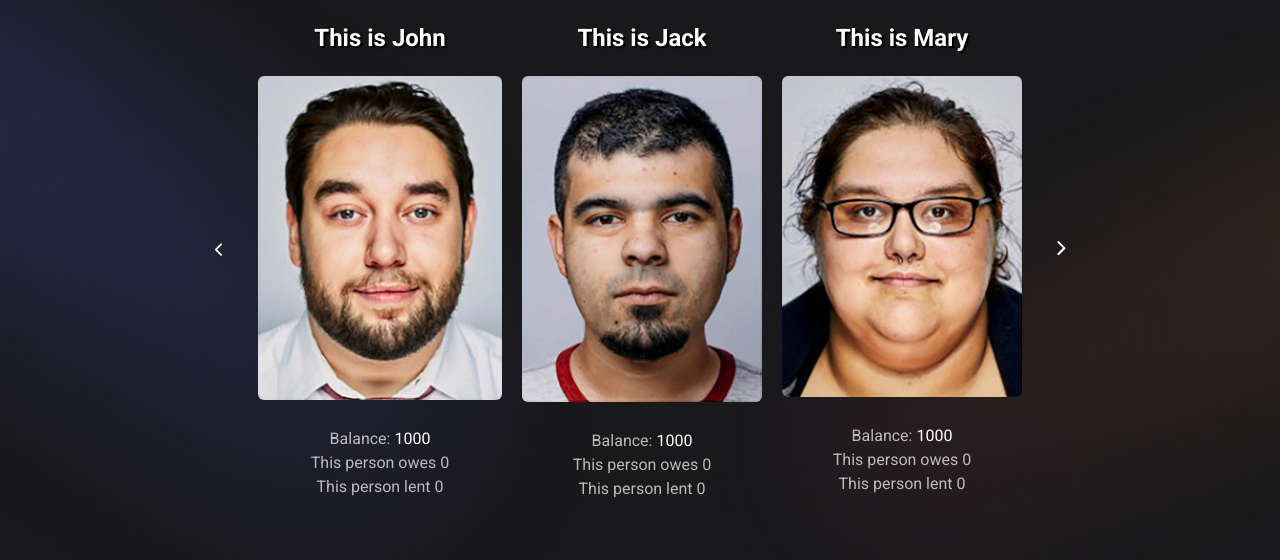
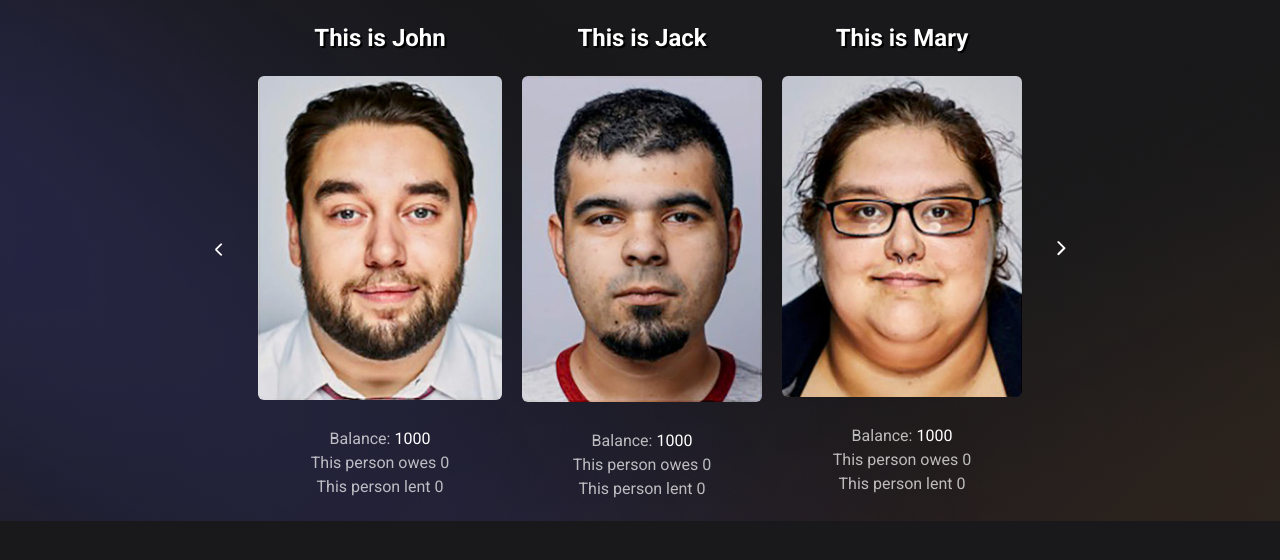
Before and after one commit to Scerbakova/loans-app, an Angular app: page / in a window 1280 px wide. Shown: the top 560 px of the page. Built offline with nearby package versions, Linux system fonts and the light colour scheme.

Commit message:
light-spots

```diff
--- a/src/app/app.component.html
+++ b/src/app/app.component.html
@@ -1,4 +1,4 @@
-<div>
+<div class="container">
   <loans class="app"></loans>
   <div class="light__spots">
     <img class="spot light__spot" src="../assets/images/spot.png" />
--- a/src/app/app.component.scss
+++ b/src/app/app.component.scss
@@ -1,16 +1,17 @@
+.container {
+  overflow: hidden;
+  position: relative;
+}
 .spot {
   position: absolute;
   z-index: -1;
-  max-height: 100%;
 }
 
 .light__spot {
   top: 0%;
-  max-height: 700px;
 }
 
 .light__spot--brown {
   top: 0%;
   right: 0%;
-  max-height: 700px;
 }
```
